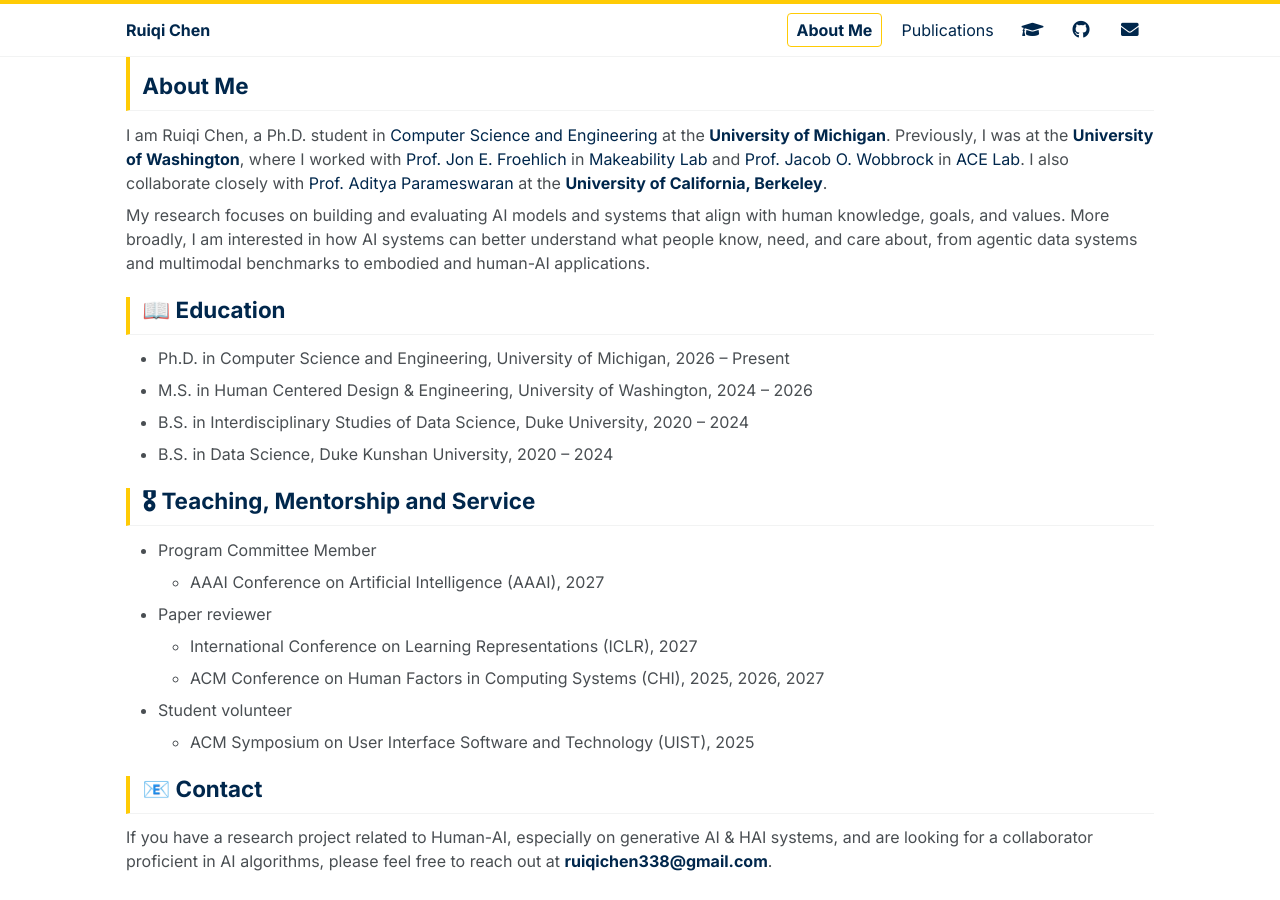
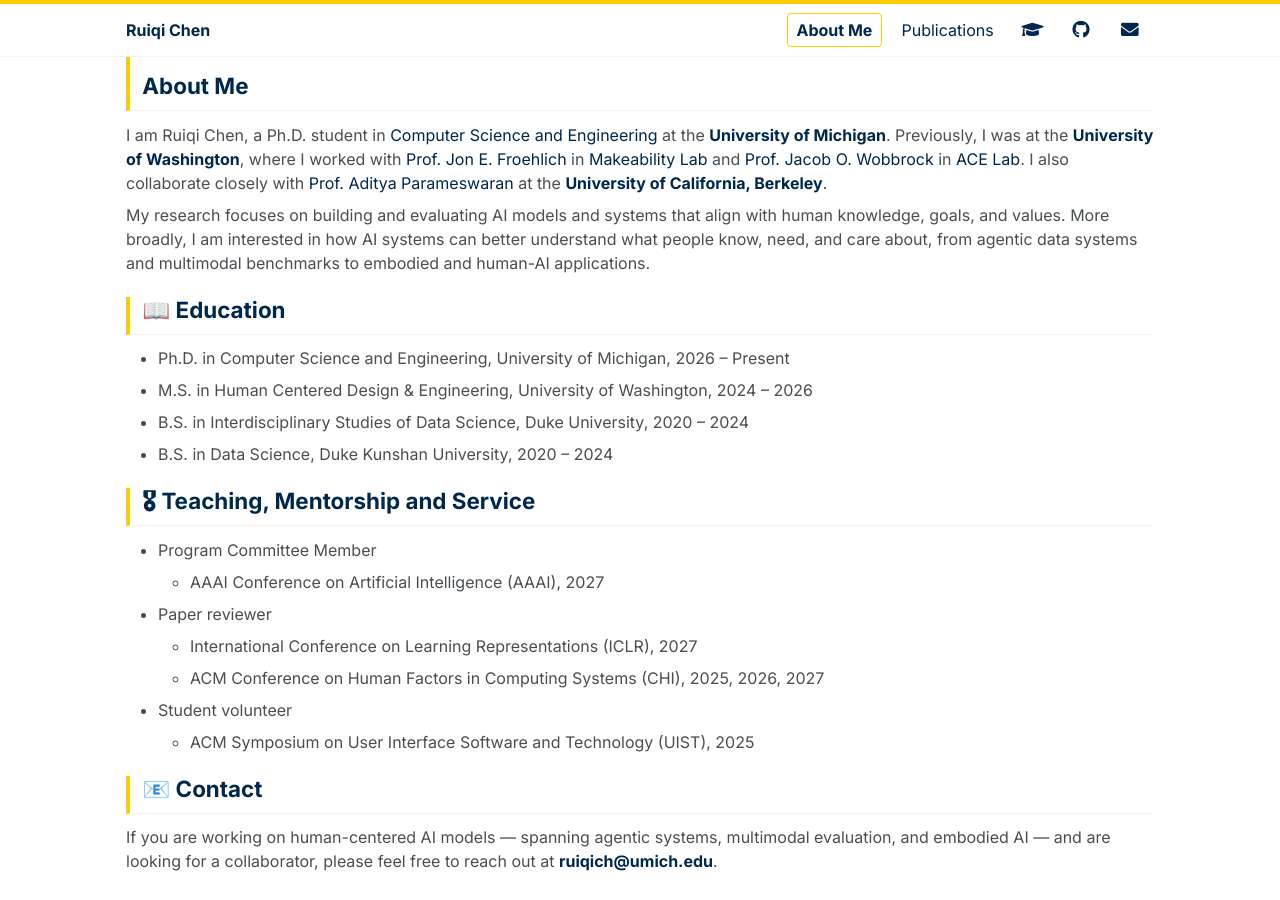
Before and after one commit to Ruiqi-Chen-0216/Ruiqi-Chen-0216.github.io, a Jekyll site: the page built from _pages/about.md, in a window 1280 px wide. Built offline with Jekyll 4.4.1, drawn with Linux system fonts in a browser that asks for light colours.

Commit message:
Update about.md

```diff
--- a/_pages/about.md
+++ b/_pages/about.md
@@ -31,4 +31,4 @@
 
 # 📧 Contact
 
-If you have a research project related to Human-AI, especially on generative AI & HAI systems, and are looking for a collaborator proficient in AI algorithms, please feel free to reach out at **ruiqichen338@gmail.com**.
+If you are working on human-centered AI models — spanning agentic systems, multimodal evaluation, and embodied AI — and are looking for a collaborator, please feel free to reach out at **ruiqich@umich.edu**.
```
